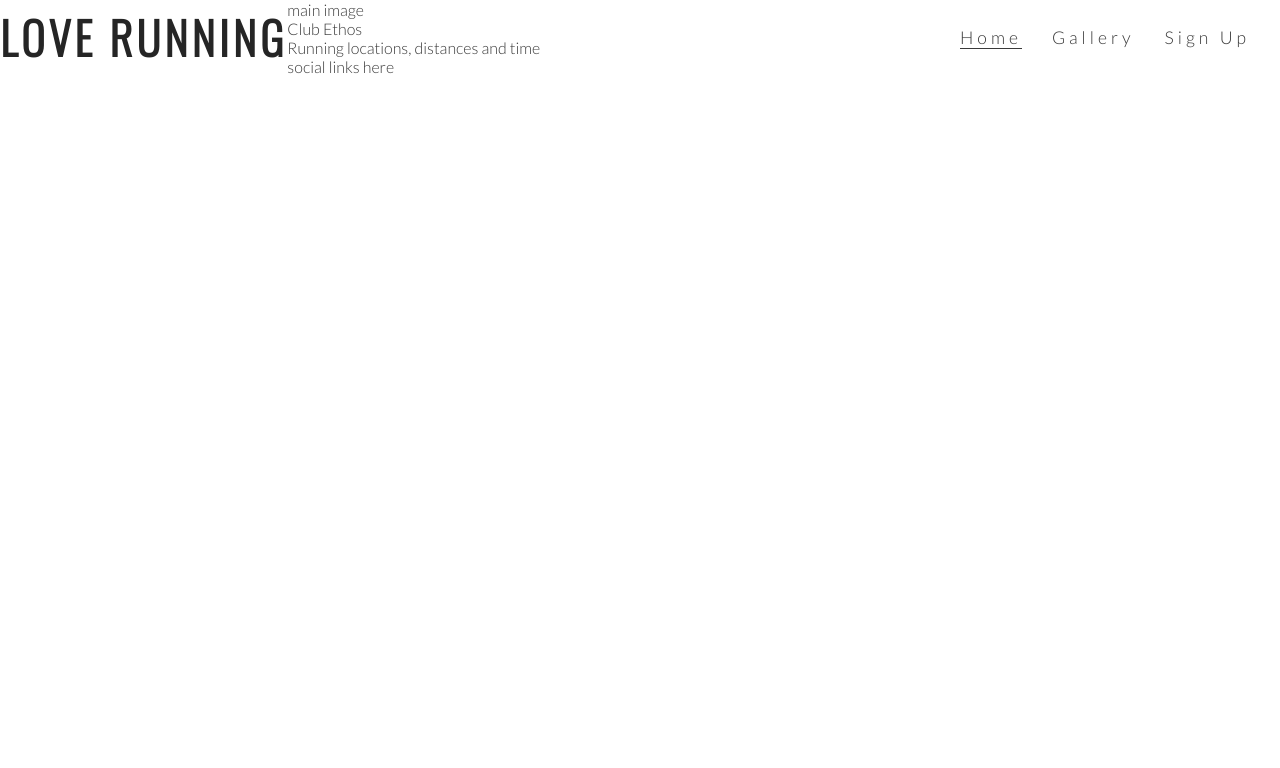
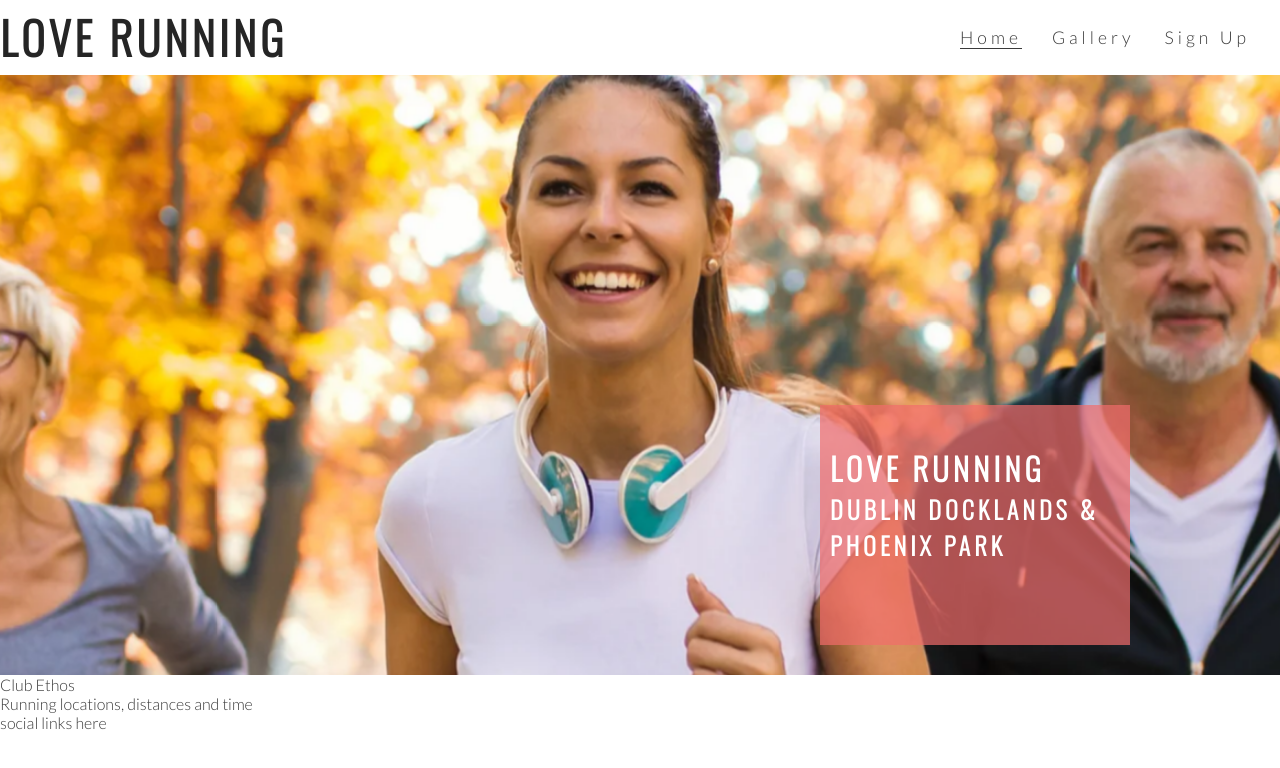
Before and after one commit to Nezzo23/love-running, a plain HTML site: page index.html in a window 1280 px wide. Drawn offline with nearby package versions, Linux system fonts and the light colour scheme.

Commit message:
Add cover text and style

```diff
--- a/assets/css/style.css
+++ b/assets/css/style.css
@@ -33,7 +33,9 @@ h2 {
     font-size: 110%;
     letter-spacing: 4px;
 }
-#menu, #logo {
+
+#menu,
+#logo {
     line-height: 75px;
 }
 
@@ -48,10 +50,71 @@ h2 {
     color: inherit;
 }
 
-#menu a:hover{
+#menu a:hover {
     border-bottom: 1px solid #3a3a3a
 }
 
 .active {
     border-bottom: 1px solid #3a3a3a;
 }
+
+/*hero image*/
+
+#hero-outer {
+    height: 600px;
+    width: 100%;
+    overflow: hidden;
+
+    position: relative;
+}
+
+#cover-text,
+#cover-text h2 {
+    color: #fff;
+}
+
+#hero-image {
+    height: 600px;
+    width: 100%;
+    background: url('../images/hero-image.webp') no-repeat center center;
+
+    /* animates zoom effect on loading page */
+    animation-name: hero-zoom;
+    animation-duration: 5s;
+    animation-fill-mode: forwards;
+}
+
+/* creates the levels of zoom for hero image */
+@keyframes hero-zoom {
+
+    from {
+        transform: scale(1)
+    }
+
+    to {
+        transform: scale(1.1);
+    }
+
+}
+
+#cover-text {
+    font-size: 130%;
+    font-family: Oswald, sans-serif;
+    text-transform: uppercase;
+    letter-spacing: 4px;
+
+    width: 300px;
+    height: 200px;
+
+    padding-top: 40px;
+    padding-left: 10px;
+
+    background-color: rgba(241, 109, 107, .7);
+
+    bottom: 30px;
+    right: 150px;
+
+
+    position: absolute;
+
+}
--- a/index.html
+++ b/index.html
@@ -20,7 +20,7 @@
         <nav>
             <ul id="menu">
                 <li>
-                        <a href="#">Sign Up</a>
+                    <a href="#">Sign Up</a>
                 </li>
                 <li>
                     <a href="#">Gallery</a>
@@ -33,8 +33,12 @@
             </ul>
         </nav>
     </header>
-    <section>
-        main image
+    <section id="hero-outer">
+        <div id="hero-image"></div>
+        <div id="cover-text">
+            <h2>Love Running</h2>
+            <h3>Dublin Docklands & Phoenix Park</h3>
+        </div>
     </section>
     <section>
         Club Ethos
```
Also changed, not shown: assets/images/hero-image.webp (added).
